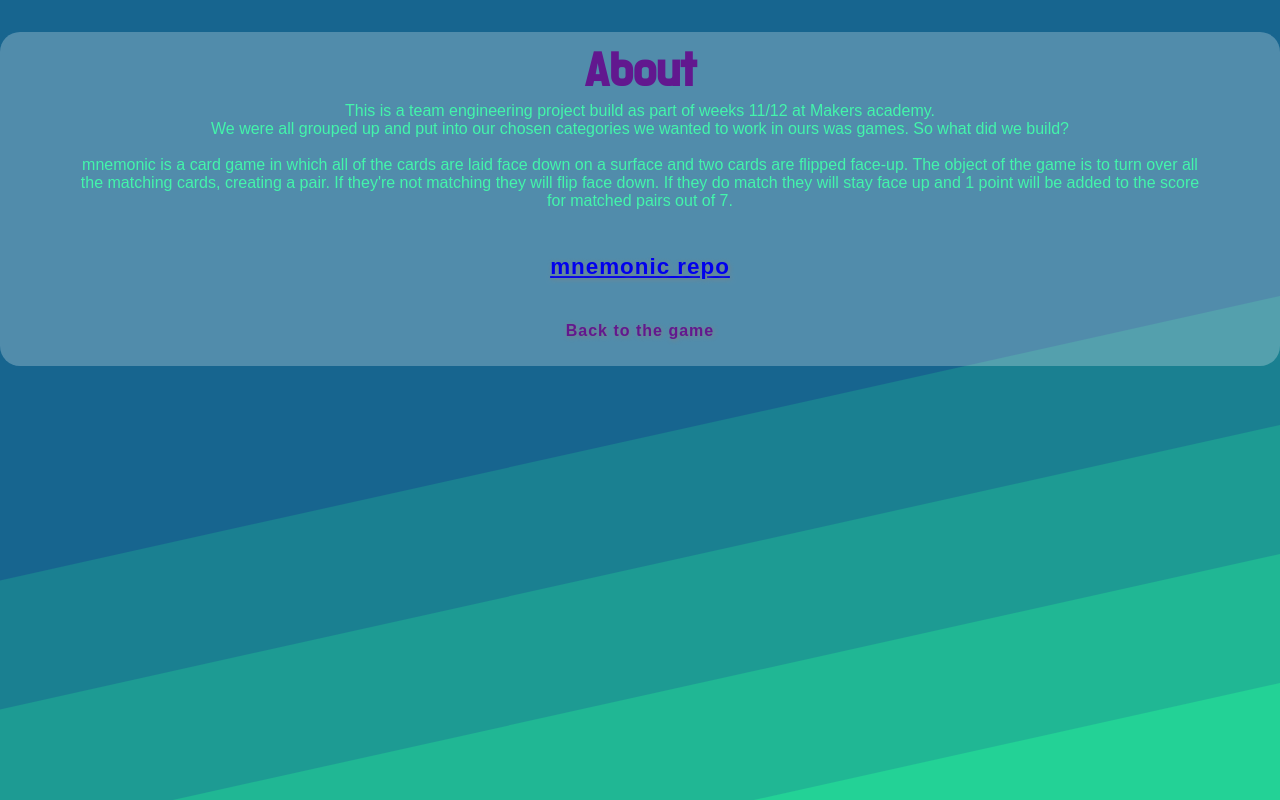
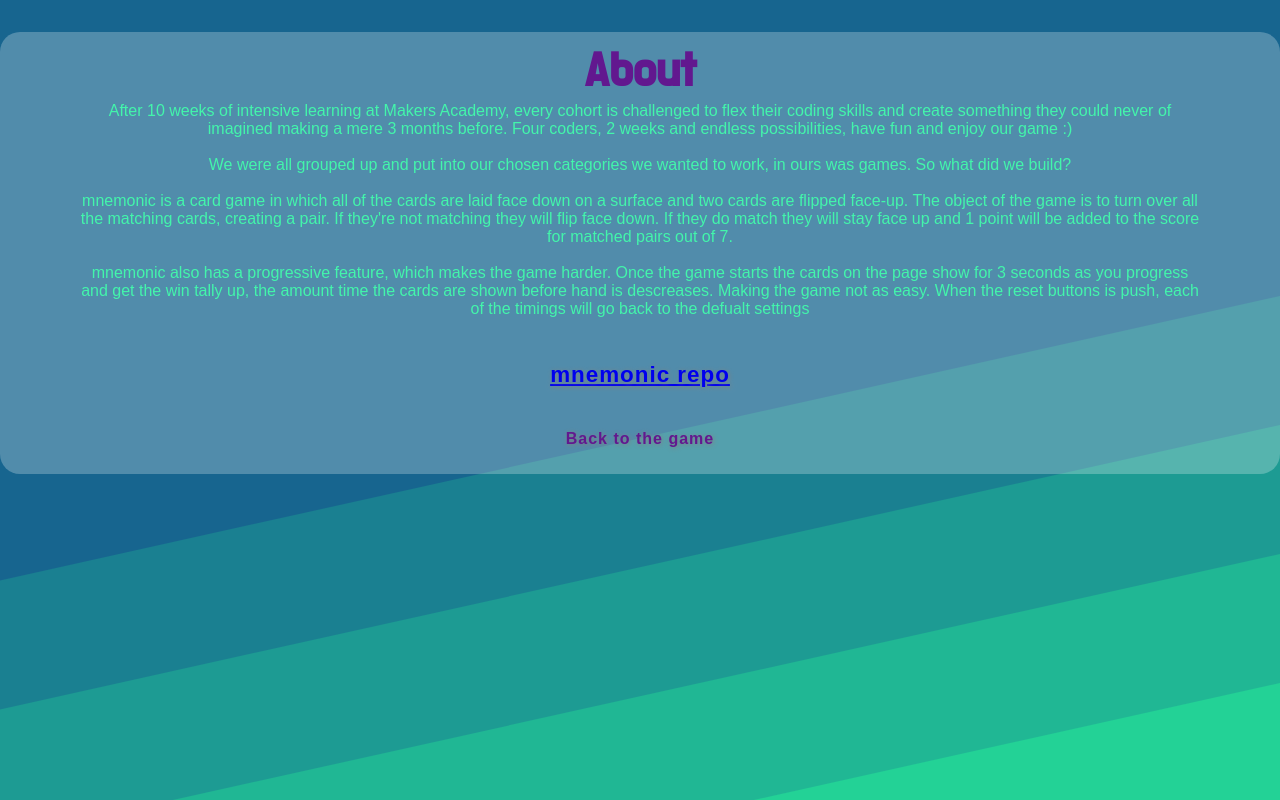
Before and after one commit to tobydawson1/mnemonic, a React (Create React App) app: page /about in a window 1280 px wide. Shown: the top 800 px of the page. Built offline with nearby package versions, Linux system fonts and the light colour scheme; a web font is replaced by a local one.

Commit message:
Updated text

```diff
--- a/src/components/pages/About.js
+++ b/src/components/pages/About.js
@@ -7,10 +7,13 @@ function About() {
       <div className="About">
         <div class="fadebox1">
         <h3> About</h3>
-        <p>This is a team engineering project build as part of weeks 11/12 at Makers academy.</p>
-        <p> We were all grouped up and put into our chosen categories we wanted to work in ours was games. So what did we build? </p>
+        <p>After 10 weeks of intensive learning at Makers Academy, every cohort is challenged to flex their coding skills and create something they could never of imagined making a mere 3 months before. Four coders, 2 weeks and endless possibilities, have fun and enjoy our game :)</p>
+        <br></br>
+        <p> We were all grouped up and put into our chosen categories we wanted to work, in ours was games. So what did we build? </p>
         <br></br>
         <p>mnemonic is a card game in which all of the cards are laid face down on a surface and two cards are flipped face-up. The object of the game is to turn over all the matching cards, creating a pair. If they're not matching they will flip face down. If they do match they will stay face up and 1 point will be added to the score for matched pairs out of 7.</p>
+        <br></br>
+        <p>mnemonic also has a progressive feature, which makes the game harder. Once the game starts the cards on the page show for 3 seconds as you progress and get the win tally up, the amount time the cards are shown before hand is descreases. Making the game not as easy. When the reset buttons is push, each of the timings will go back to the defualt settings</p>
         <ul>
           <li><a href="https://github.com/tobydawson1/mnemonic">mnemonic repo</a></li>
         </ul>
```
